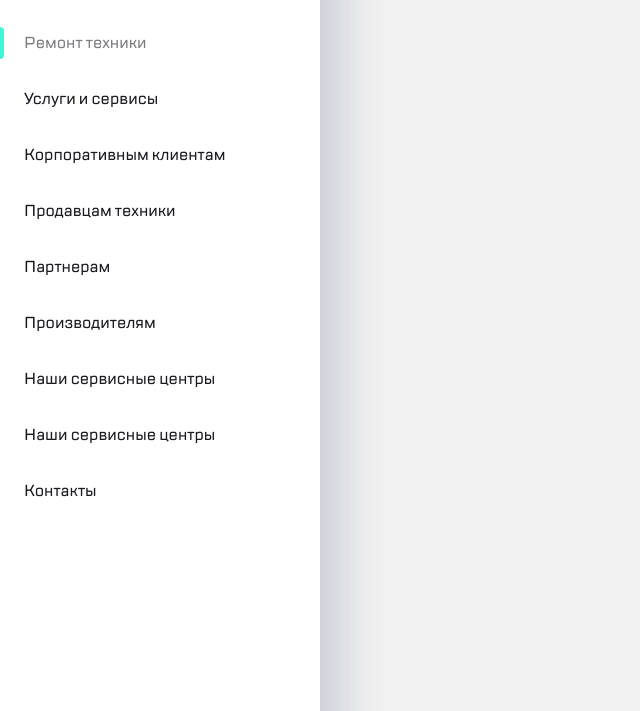
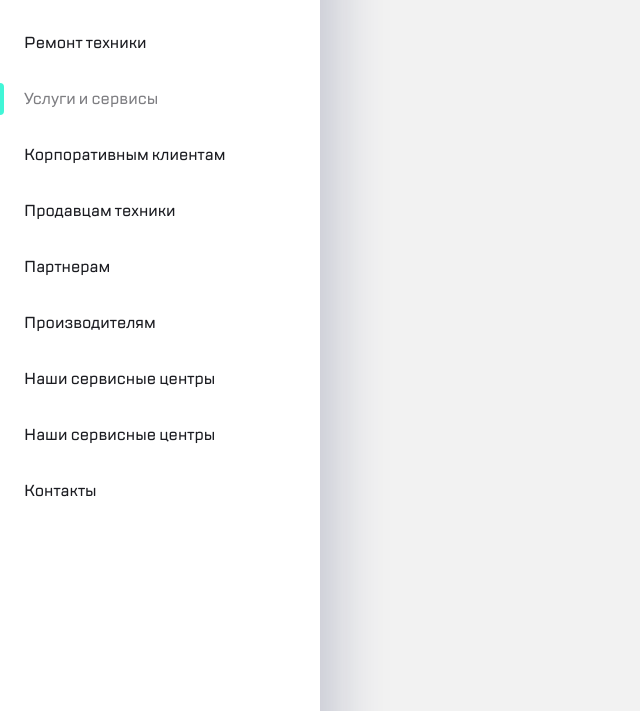
Before and after one commit to yourdudecomposer/maket2, a plain HTML site: page index.html in a window 1280 px wide. Both pictures are taken after a click on the link "Услуги и сервисы". Shown: the part 89-800 px from the top of the page, without its empty margins (0-640 px from the left). Drawn offline with Linux system fonts and the light colour scheme.

Commit message:
try add some js

```diff
--- a/index.html
+++ b/index.html
@@ -62,6 +62,22 @@
             </footer>
         </div>
     </div>
+    <script>
+        let items = document.querySelectorAll('.list__link');
+        for (let i = 0; i < items.length; i++) {
+            items[i].addEventListener('click', () => {
+                for (let i = 0; i < items.length; i++) {
+                    if (items[i].classList.contains('list__link--active')) {
+                        items[i].classList.remove('list__link--active')
+                    }
+
+                }
+                items[i].classList.add('list__link--active')
+            })
+
+        }
+        console.log(items);
+    </script>
 </body>
 
 </html>
```
